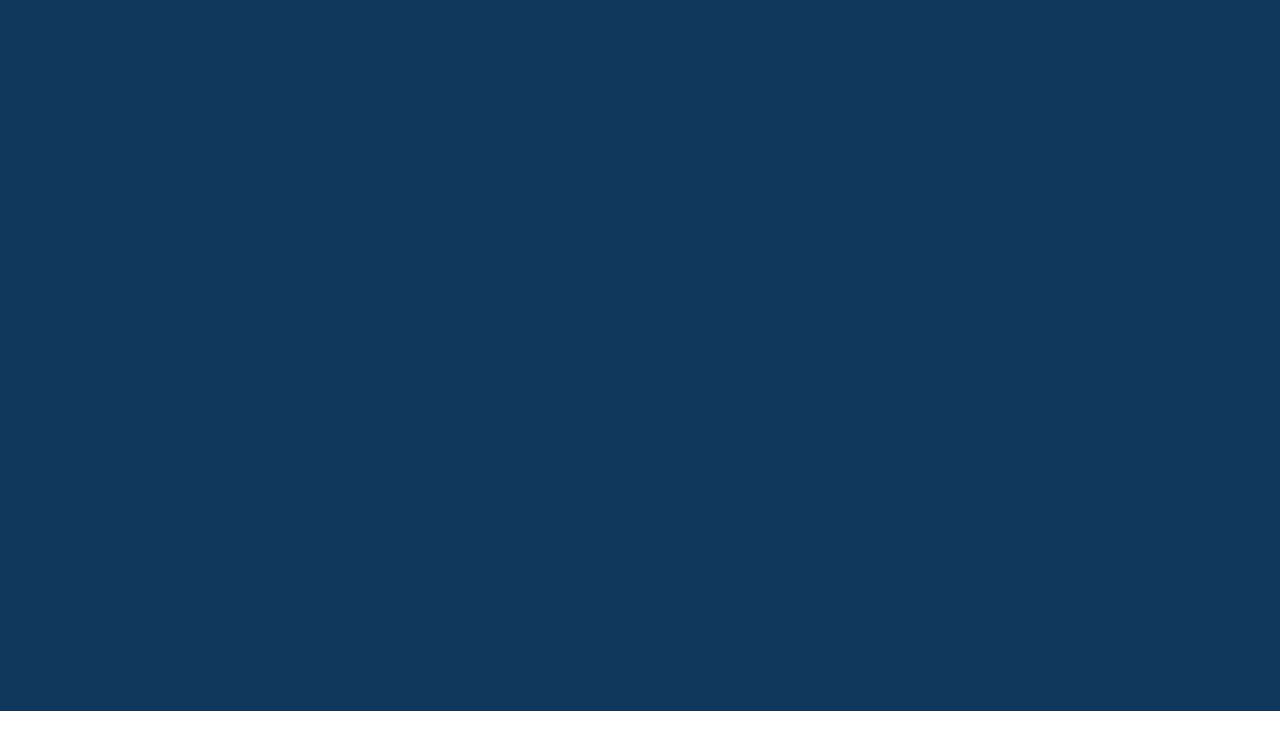
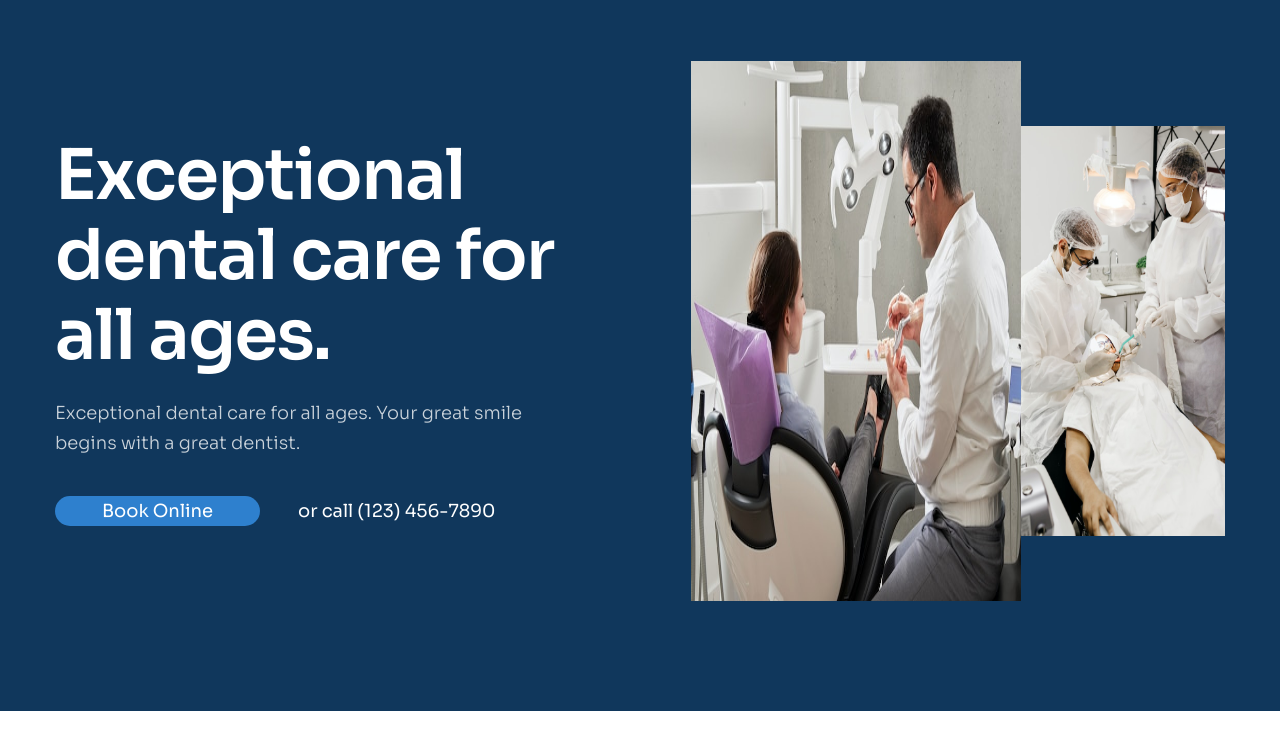
Before and after one commit to Hoaison3108/PROJECT3_WEB, a plain HTML site: page index.html in a window 1280 px wide. Shown: the part 89-838 px from the top of the page. Drawn offline with Linux system fonts and the light colour scheme.

Commit message:
P4 code hero

```diff
--- a/assets/css/style.css
+++ b/assets/css/style.css
@@ -99,3 +99,74 @@ a {
 .header__action--login {
   margin-right: 7px;
 }
+
+/* ========================hero====================== */
+
+.hero {
+  display: flex;
+  align-items: center;
+  padding-top: 76px;
+}
+
+.hero__content {
+  width: 44%;
+}
+
+.hero__media {
+  flex: 1; /*Khối content 44% flex: 1 để chiếm hết không gian còn lại*/
+}
+.hero__heading {
+  color: #fff;
+  font-size: 7rem;
+  font-style: normal;
+  font-weight: 600;
+  line-height: 1.14; /* 80/70= 1.14 */
+  letter-spacing: -1.4px;
+}
+
+.hero__desc {
+  color: #c9d2da;
+  font-size: 1.8rem;
+  font-weight: 300;
+  line-height: 1.67; /* 30/18 = 1.67*/
+  margin-top: 22px;
+}
+
+.hero__row {
+  margin-top: 38px;
+  display: flex; /*loại bỏ khoản cách giữa 2 thẻ inline*/
+  align-items: center;
+  column-gap: 38px;
+}
+
+.hero__phone {
+  color: #fff;
+  text-align: center;
+  font-size: 1.8rem;
+  font-style: normal;
+  font-weight: 400;
+  line-height: 1.67; /* 30/18 = 1.67 */
+}
+
+.hero__image {
+  display: flex;
+  align-items: center;
+  justify-content: flex-end;
+}
+
+.hero__image {
+  border-radius: 6px;
+  object-fit: cover;
+}
+
+.hero__img--large {
+  width: 330px;
+  height: 540px;
+  margin-right: -6px; /*dịch ảnh qua phải 6px*/
+  z-index: 1; /*đặt thứ tự để nằm trên*/
+}
+
+.hero__img--small {
+  width: 210px;
+  height: 410px;
+}
--- a/index.html
+++ b/index.html
@@ -71,6 +71,30 @@
                     <a href="#!" class="btn header__action--signup">Sign Up</a>
                 </div>
             </div>
+
+            <!-- hero -->
+            <section class="hero">
+                <!-- hero left -->
+                <section class="hero__content">
+                    <h1 class="hero__heading">Exceptional dental care for all ages.</h1>
+                    <p class="hero__desc">Exceptional dental care for all ages. Your great smile begins with a great
+                        dentist.</p>
+                    <div class="hero__row">
+                        <a href="#!" class="btn">Book Online</a>
+                        <span class="hero__phone">or call (123) 456-7890</span>
+                    </div>
+                </section>
+
+                <!-- hero right -->
+                <div class="hero__media">
+                    <figure class="hero__image">
+                        <img src="./assets/image/hero-1.jpg" alt="Exceptional dental care for all ages."
+                            class="hero__img hero__img--large">
+                        <img src="./assets/image/hero-2.jpg" alt="Exceptional dental care for all ages."
+                            class="hero__img hero__img--small">
+                    </figure>
+                </div>
+            </section>
         </div>
     </header>
 </body>
```
